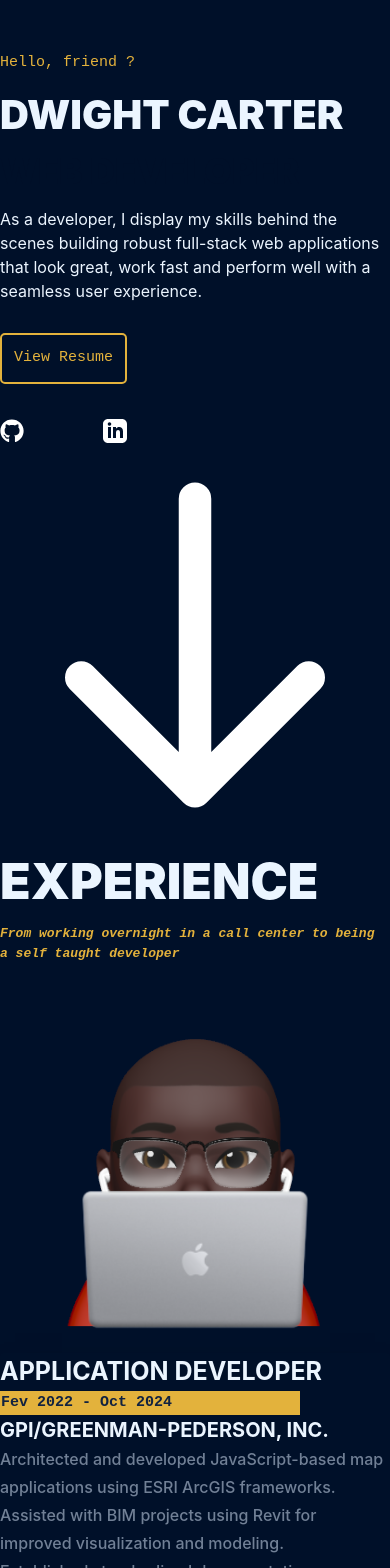
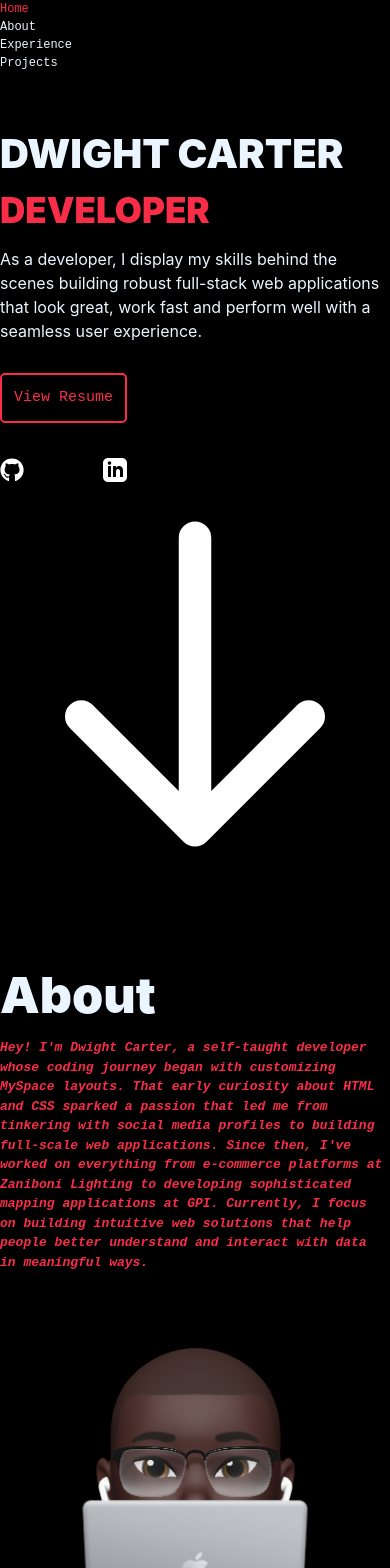
Before and after one commit to DwightX/portfoliov3, a Next.js app: page / in a window 390 px wide. Shown: the top 1568 px of the page. Built offline with nearby package versions, Linux system fonts and the light colour scheme.

Commit message:
changed theme and added new section

```diff
--- a/src/app/components/About.js
+++ b/src/app/components/About.js
@@ -1,10 +1,26 @@
+import Image from 'next/image'
+import logo from '../images/memoji.png'
+
+
+
 const About = (props) => {
   return (
-    <div className="container mx-auto max-w-screen-xl">
+    <div id="about_block" className="container mx-auto max-w-screen-2xl">
       <div className="section-Main">
-        <div className=" flex flex-col px-16 pt-28">
-            <p>Software Engineer  with 5+ years of experience specializing in web application development and GIS solutions. Proven track record in developing responsive,modern JavaScript frameworks and mapping technologies. Expertise in frontend development, geospatial applications, and e-commerce solutions.</p>
-<p>Here are a few technologies I’ve been working with recently:</p>
+      <div className=" flex flex-col md:p-24 lg:p-20">
+        <div className='flex flex-wrap items-center pb-8 w-full'>
+            <div className="sectionTitles w-2/4">
+                <h1 className="pb-2">
+                    About
+                </h1>
+                <div className="specialBlurb">
+                    <p>Hey! I'm Dwight Carter, a self-taught developer whose coding journey began with customizing MySpace layouts. That early curiosity about HTML and CSS sparked a passion that led me from tinkering with social media profiles to building full-scale web applications. Since then, I've worked on everything from e-commerce platforms at Zaniboni Lighting to developing sophisticated mapping applications at GPI. Currently, I focus on building intuitive web solutions that help people better understand and interact with data in meaningful ways.</p>
+                </div>
+            </div>
+            <div className="w-2/4">
+            <Image className="mx-auto"src={logo} alt='This is me' />
+            </div>
+        </div>
         </div>
       </div>
     </div>
--- a/src/app/components/Experience.js
+++ b/src/app/components/Experience.js
@@ -6,7 +6,7 @@ import Image from 'next/image'
 const Experience = props => {
 
     return (
-        <div id="exp__block" className="blockColor py-4 px-4 ">
+        <div id="exp__block" className="blockColor md:p-24 lg:p-20">
         <div className="container mx-auto max-w-screen-2xl">
             <div className="section-Experience items-center">
                 <div className='flex flex-wrap'>
@@ -18,9 +18,6 @@ const Experience = props => {
                             <div className="specialBlurb">
                                 <p>From working overnight in a call center to being a self taught developer</p>
                             </div>
-                        </div>
-                        <div className="w-2/4">
-                        <Image className="mx-auto"src={logo} alt='This is me' />
                         </div>
                     </div>
                     <div className="flex flex-wrap gap-4">
--- /dev/null
+++ b/src/app/components/Header.js
@@ -0,0 +1,41 @@
+"use client";
+
+
+import React from "react";
+import useScrollDirection from "./hooks/useScrollDirection"; // Import your hook
+
+const Header = () => {
+  const scrollDirection = useScrollDirection(); // Use the hook
+
+  return (
+    <div
+      className={`fixed top-0 w-full h-20 bg-transparent flex justify-between items-center shadow-lg transition-transform duration-300 ${
+        scrollDirection === "down" ? "-translate-y-full" : "translate-y-0"
+      }`}
+    >
+      <div className="pl-4">
+        <h1 className="text-white text-3xl"></h1>
+      </div>
+      <div className="pr-4">
+        <ol className="flex space-x-4 text-white text-lg">
+            <a href="#home_block">
+                <li className="hover:underline cursor-pointer">Home</li>
+            </a>
+            <a href="#about_block">
+            <li className="hover:underline cursor-pointer">About</li>
+            </a>
+
+            <a href="#exp__block">
+            <li className="hover:underline cursor-pointer">Experience</li>
+            </a>
+
+            <a href="#project_block">
+            <li className="hover:underline cursor-pointer">Projects</li>
+            </a>
+        </ol>
+      </div>
+    </div>
+  );
+};
+
+export default Header;
--- a/src/app/components/Maincontent.js
+++ b/src/app/components/Maincontent.js
@@ -1,18 +1,23 @@
 
 
 const Maincontent = (props) => {
+
+  const handleScroll = (id) => {
+    const element = document.getElementById(id);
+    if (element) {
+      element.scrollIntoView({ behavior: 'smooth', block: 'start' });
+    }
+  };
+
   return (
-    <div id="about__block" className="container mx-auto max-w-screen-2xl">
+    <div id="home_block" className="container mx-auto max-w-screen-2xl">
       <div className="section-Main">
-        <div className=" flex flex-col md:p-24 lg:p-40">
-          <div className="specialName">
-            <h1>Hello, friend ?</h1>
-          </div>
+        <div className=" flex flex-col md:p-24 lg:p-20">
           <div className="mainName">
             <h1 className="">DWIGHT CARTER</h1>
           </div>
           <div className="specialTitle">
-            <h1 className=" ">WEB DEVELOPER</h1>
+            <h1 className=" ">DEVELOPER</h1>
           </div>
           <div className="mainBlurb">
             <p className="text-lg">
--- a/src/app/components/Projects.js
+++ b/src/app/components/Projects.js
@@ -1,14 +1,9 @@
 import React from "react";
-
-
-
-
 
 
 const Projects = (props) => {
   return (
-    <div id="project__block" className="container mx-auto pt-24 max-w-screen-2xl py-4 px-4">
-      {/* <div className="backGround"></div> */}
+    <div id="project_block" className="container mx-auto pt-24 max-w-screen-2xl md:p-24 lg:p-20">
       <div className="section-Projects items-center">
         <div className="flex flex-wrap">
           <div className="pb-8">
--- /dev/null
+++ b/src/app/components/hooks/useScrollDirection.js
@@ -0,0 +1,27 @@
+"use client";
+
+import { useState, useEffect } from 'react';
+
+export default function useScrollDirection() {
+  const [scrollDirection, setScrollDirection] = useState(null);
+
+  useEffect(() => {
+    let lastScrollY = window.pageYOffset;
+
+    const updateScrollDirection = () => {
+      const scrollY = window.pageYOffset;
+      const direction = scrollY > lastScrollY ? "down" : "up";
+      if (direction !== scrollDirection && (scrollY - lastScrollY > 10 || scrollY - lastScrollY < -10)) {
+        setScrollDirection(direction);
+      }
+      lastScrollY = scrollY > 0 ? scrollY : 0;
+    };
+
+    window.addEventListener("scroll", updateScrollDirection); // Add event listener
+    return () => {
+      window.removeEventListener("scroll", updateScrollDirection); // Clean up
+    };
+  }, [scrollDirection]);
+
+  return scrollDirection;
+}
--- a/src/app/css/index.css
+++ b/src/app/css/index.css
@@ -3,6 +3,7 @@
 @tailwind utilities;
 
 html {
+  scroll-behavior: smooth;
   min-height: calc(100% + env(safe-area-inset-top));
   padding: env(safe-area-inset-top) env(safe-area-inset-right) env(safe-area-inset-bottom) env(safe-area-inset-left);
 }
@@ -13,7 +14,7 @@ body {
     sans-serif;
   -webkit-font-smoothing: antialiased;
   -moz-osx-font-smoothing: grayscale;
-  background-color: #001029;
+  background-color: #000000;
   margin: 0px;
 }
 .bgColor{
@@ -23,7 +24,7 @@ body {
   color:#f8c0d2 !important;
 }
 .thirdColorBG{
-  background-color:#E3B23C !important;
+  background-color:#FA2D48 !important;
 }
 
 h1 {
@@ -78,7 +79,7 @@ code {
   font-size: 13px;
 }
 .linksHead:hover{
-  color: #E3B23C !important;
+  color: #FA2D48 !important;
 }
 .linksMain:hover {
   color: #001b29 !important;
@@ -187,21 +188,21 @@ li {
 }
 
 .specialName h1{
-  color: #E3B23C;
+  color: #FA2D48;
   font-weight: 400;
   margin-top: 10px;
   font-family: monospace;
   font-size: 15px;
 }
 .specialTitle h1{
-  color: #001029;
+  color: #FA2D48;
   font-weight: 900;
   opacity: 1;
   transform: translate3d(0px, 0px, 0px) scale3d(1, 1, 1) rotateX(0deg)
     rotateY(0deg) rotateZ(0deg) skew(0deg, 0deg);
   transform-style: preserve-3d;
   -webkit-text-strokeWidth: 2px;
-      -webkit-text-stroke-color: #E3B23C;
+      -webkit-text-stroke-color: #FA2D48;
       font-size: clamp(35px, 8vw, 55px);
 }
 .mainName h1{
@@ -215,7 +216,7 @@ li {
   margin-top: 10px;
 }
 .specialBlurb p {
-  color: #E3B23C;
+  color: #FA2D48;
   margin-top: 5px;
   font-weight: 600;
   font-family: monospace;
@@ -225,7 +226,7 @@ li {
   text-decoration: none !important;
   font-weight: bold;
   color: #fdfffc !important;
-  border: 1px solid #E3B23C;
+  border: 1px solid #FA2D48;
   padding: 5px;
 }
 .sectionTitles h1{
@@ -251,7 +252,7 @@ li {
 }
 .jobYear{
   font-size: clamp(15px, 0.5vw, 30px);
-  background: #E3B23C;
+  background: #FA2D48;
   color: #112240;
   width: 300px;
   display: block;
@@ -261,7 +262,7 @@ li {
 }
 .footerText{
   font-family: monospace;
-  color: #E3B23C;
+  color: #FA2D48;
   text-align: center;
   padding: 10px 10px 10px 10px;
   font-size: 12px;
@@ -269,25 +270,39 @@ li {
 .media__stack-icon {
   height: 1.25rem;
   margin-right: 0.25rem;;
-  fill: #E3B23C;
+  fill: #FA2D48;
 }
 .laguageText{
   line-height: 1;
   font-family: monospace;
 }
+
 path:hover {
-  color: #E3B23C;
+  color: #FA2D48;
   -moz-transition: all .1s ease-in;
   -o-transition: all .1s ease-in;
   -webkit-transition: all .1s ease-in;
   transition: all .1s ease-in;
 }
+ol{
+  font-size: small!important;
+}
 li{
   display: list-item;
+  font-family: monospace;
+  font-size: normal;
+  color: #EBF5FF;
+}
+li:hover {
+  color: #FA2D48;
+  -moz-transition: all .1s ease-in;
+  -o-transition: all .1s ease-in;
+  -webkit-transition: all .1s ease-in;
+  transition: all .1s ease-in;
 }
 ul li::before {
   content: "\2022";  /* Add content: \2022 is the CSS Code/unicode for a bullet */
-  color: #E3B23C; /* Change the color */
+  color: #FA2D48; /* Change the color */
   font-weight: bold; /* If you want it to be bold */
   display: inline-block; /* Needed to add space between the bullet and the text */
   width: 1em; /* Also needed for space (tweak if needed) */
@@ -306,7 +321,7 @@ ul li::before {
   height: 2px;
   bottom: 0;
   left: 0;
-  background-color: #E3B23C;
+  background-color: #FA2D48;
   transform-origin: bottom right;
   transition: transform 0.25s ease-out;
 }
@@ -319,7 +334,7 @@ svg.m-4 {
   fill: white;
 }
 svg.m-4:hover {
-  fill: #E3B23C;
+  fill: #FA2D48;
   transition: all 0.3s ease;
 }
 .home__CTA {
@@ -356,7 +371,7 @@ a {
   vertical-align: -0.125em;
 }
 .dxFdrJ {
-  border: 2px solid #E3B23C;
+  border: 2px solid #FA2D48;
   color: rgb(248, 248, 248);
   cursor: pointer;
   transition: all 0.2s ease 0s;
@@ -374,7 +389,7 @@ transition: all 0.3s ease;
 .home__text a.cta {
   display: block;
   margin: 30px 0px;
-  color: #E3B23C;
+  color: #FA2D48;
 }
 .MuiLink-root{
   margin: 3px !important;
@@ -383,3 +398,10 @@ transition: all 0.3s ease;
   padding-left: 0px !important;
   padding-right:  0px !important;
 }
+
+
+.header{
+      position: sticky;
+    top: 0px;
+    z-index: 1;
+}
--- a/src/app/page.js
+++ b/src/app/page.js
@@ -3,11 +3,15 @@ import Experience from "./components/Experience";
 import Maincontent from "./components/Maincontent";
 import Projects from './components/Projects';
 import Bottom from "./components/Bottom";
+import Header from "./components/Header";
+import About from './components/About';
 
 export default function Home() {
   return (
     <div>
+      <Header />
       <Maincontent />
+      <About />
       <Experience />
       <Projects />
       <Bottom />
```
